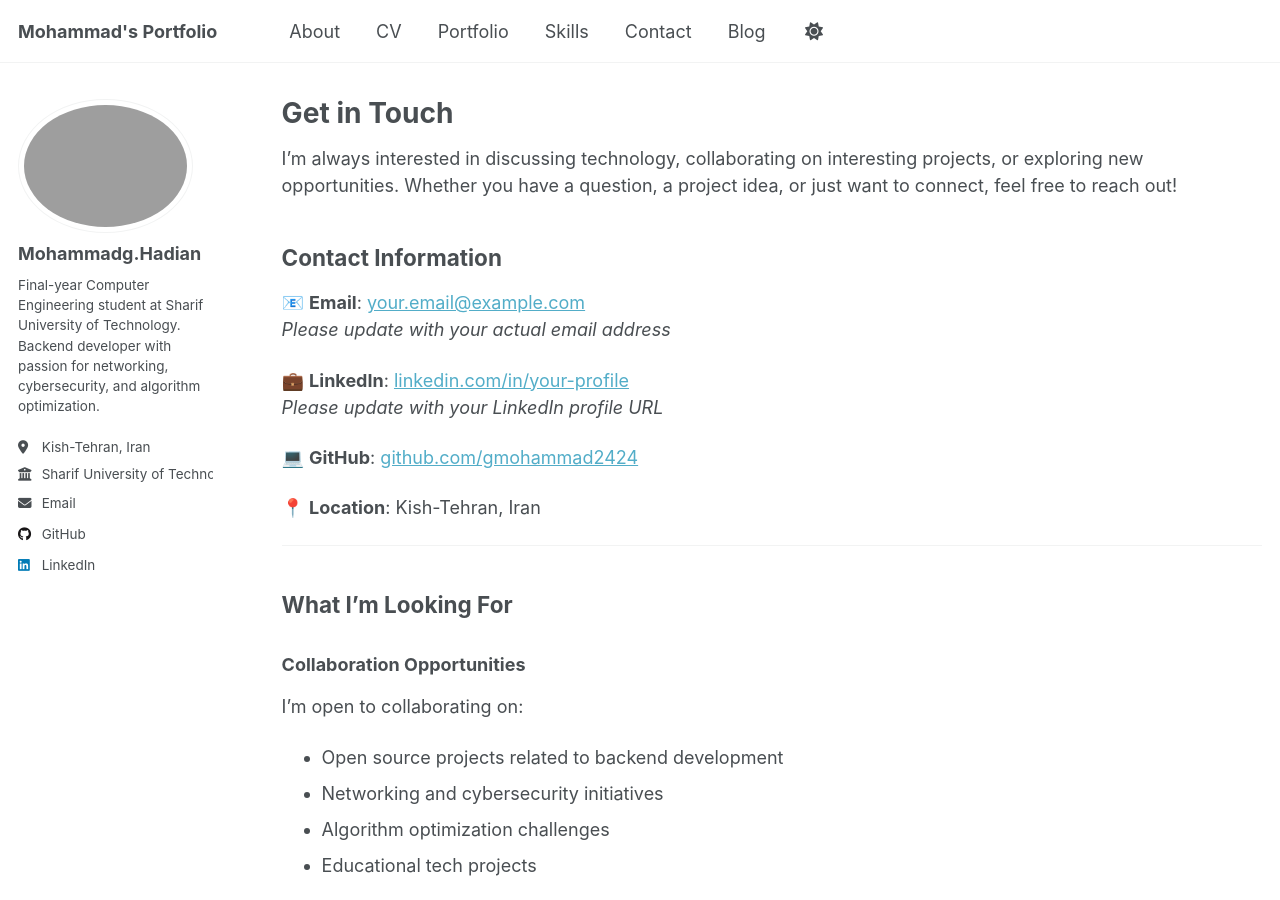
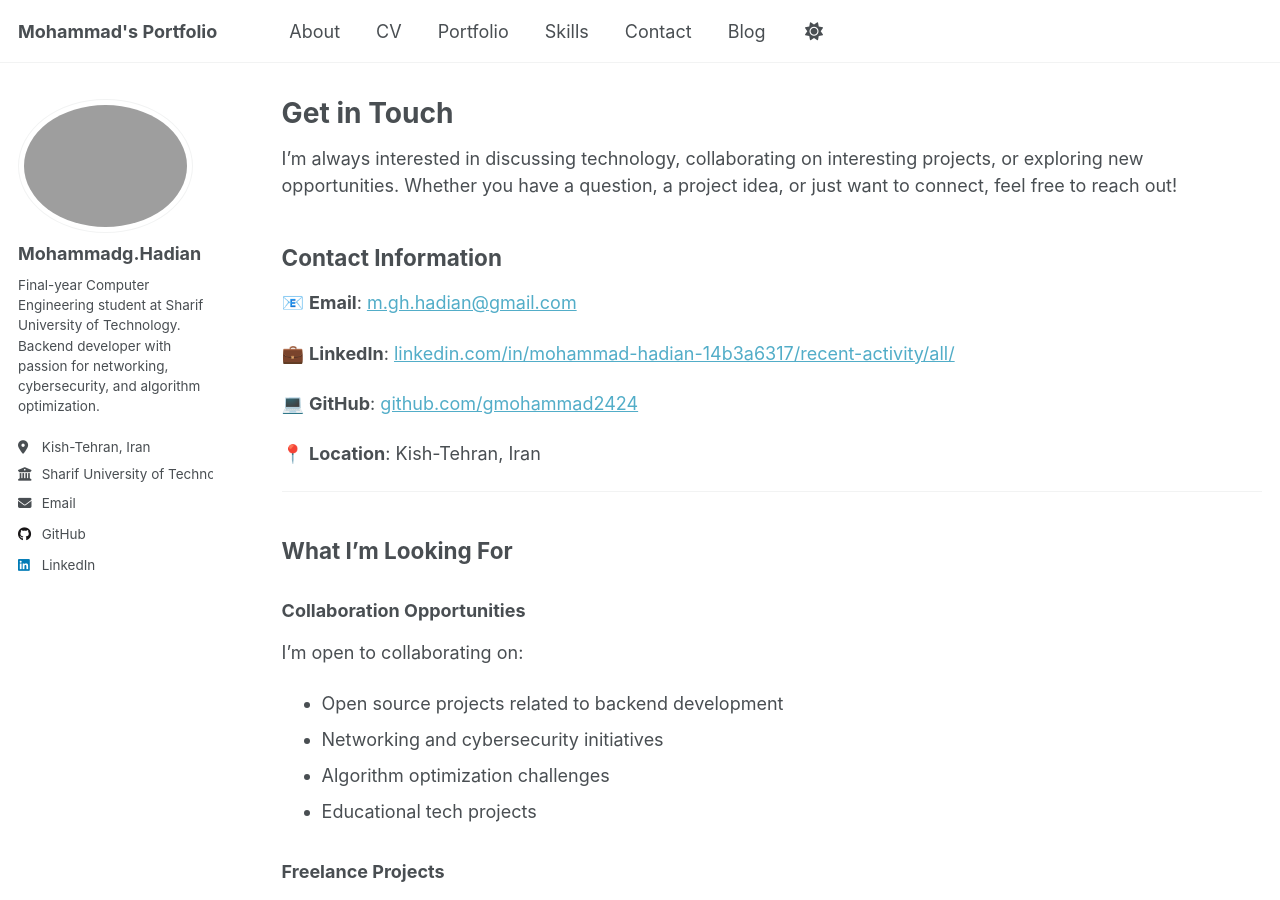
Before and after one commit to gmohammad2424/Mohammadg.H, a Jekyll site: the page built from _pages/contact.md, in a window 1280 px wide and 900 px high. Built offline with Jekyll 4.4.1, drawn with Linux system fonts in a browser that asks for light colours; a script that is not in the unit is left out.

Commit message:
Update contact.md

```diff
--- a/_pages/contact.md
+++ b/_pages/contact.md
@@ -9,11 +9,9 @@ I'm always interested in discussing technology, collaborating on interesting pro
 
 ## Contact Information
 
-📧 **Email**: [your.email@example.com](mailto:your.email@example.com)
-*Please update with your actual email address*
+📧 **Email**: [m.gh.hadian@gmail.com](mailto:m.gh.hadian@gmail.com)
 
-💼 **LinkedIn**: [linkedin.com/in/your-profile](#)
-*Please update with your LinkedIn profile URL*
+💼 **LinkedIn**: [linkedin.com/in/mohammad-hadian-14b3a6317/recent-activity/all/](#)
 
 💻 **GitHub**: [github.com/gmohammad2424](https://github.com/gmohammad2424)
 
```
